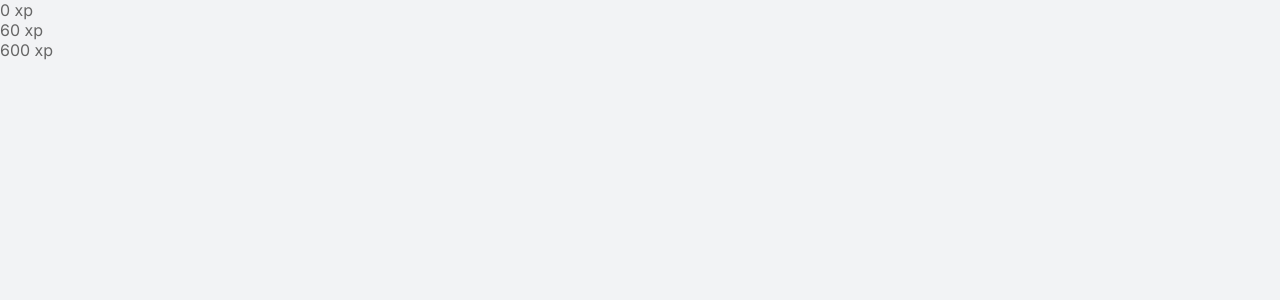
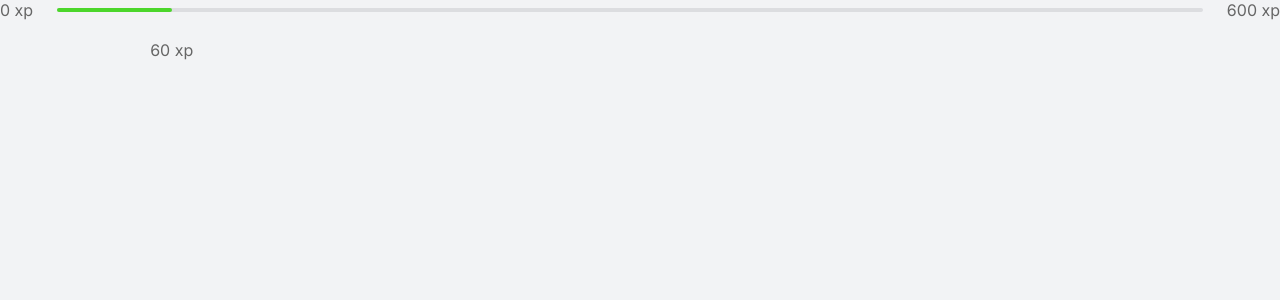
Before and after one commit to Kako-0/move.it_NLW-4, a Next.js app: page / in a window 1280 px wide. Shown: the top 300 px of the page. Built offline with nearby package versions, Linux system fonts and the light colour scheme.

Commit message:
add new style component

```diff
--- a/src/components/ExperienceBar.tsx
+++ b/src/components/ExperienceBar.tsx
@@ -1,10 +1,12 @@
+import styles from "../styles/components/ExperienceBar.module.css";
+
 export function ExperienceBar() {
     return (
-        <header className="experience-bar">
+        <header className={styles.experienceBar}>
             <span>0 xp</span>
             <div>
                 <div style={{ width: '10%' }} />
-                <span className="current-xp" style={{ left:'10%' }}> 60 xp</span>
+                <span className={styles.currentXp} style={{ left:'10%' }}> 60 xp</span>
             </div>
             <span>600 xp</span>
         </header>
--- /dev/null
+++ b/src/styles/components/ExperienceBar.module.css
@@ -0,0 +1,29 @@
+.experienceBar {
+    display: flex;
+    align-items: center;
+}
+
+.experienceBar span {
+    font-size: 1rem;
+}
+
+.experienceBar > div {
+    flex: 1;
+    height: 4px;
+    border-radius: 4px;
+    background-color: var(--gray-line);
+    margin: 0 1.5rem;
+    position: relative;
+}
+
+.experienceBar > div > div {
+    height: 4px;
+    border-radius: 4px;
+    background-color: var(--green);
+}
+
+span.currentXp {
+    position: absolute;
+    top: 32px;
+    transform: translatex(-50%);
+}
```
